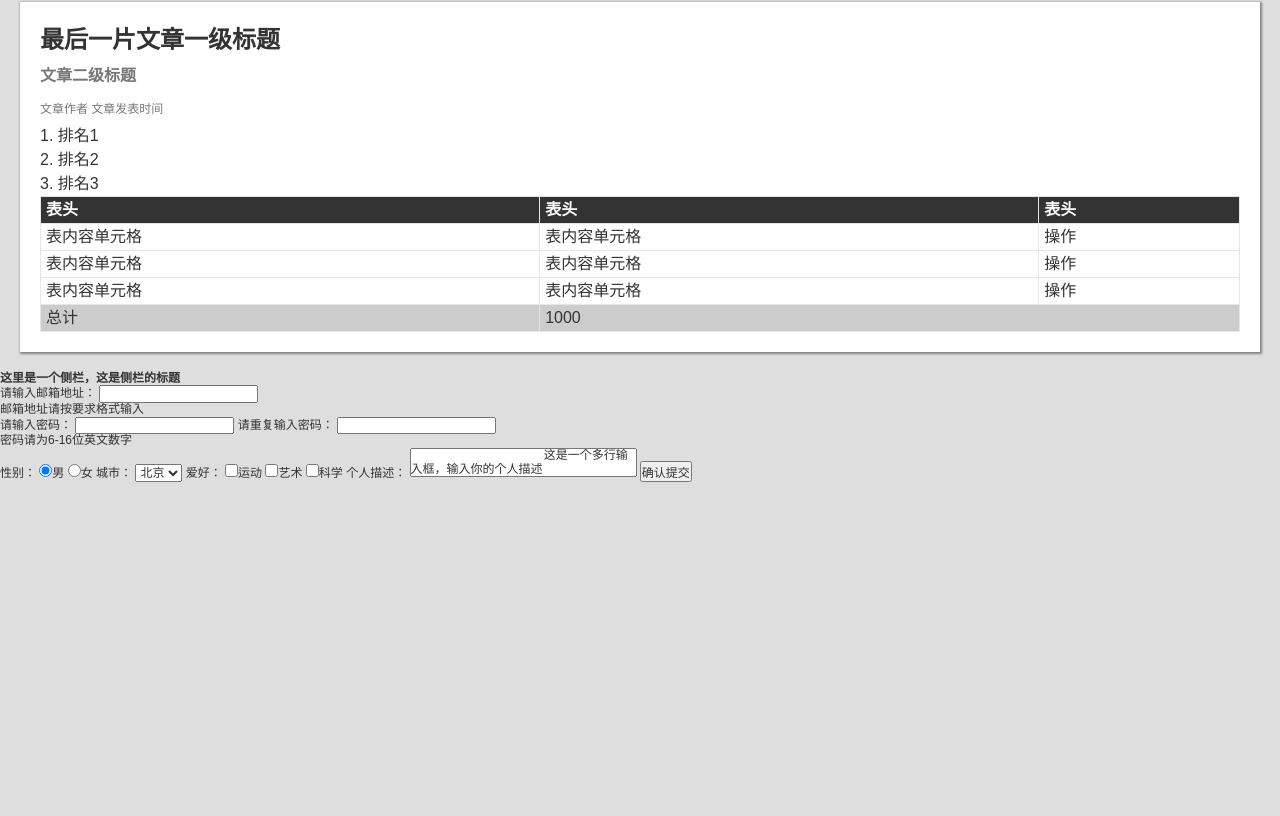
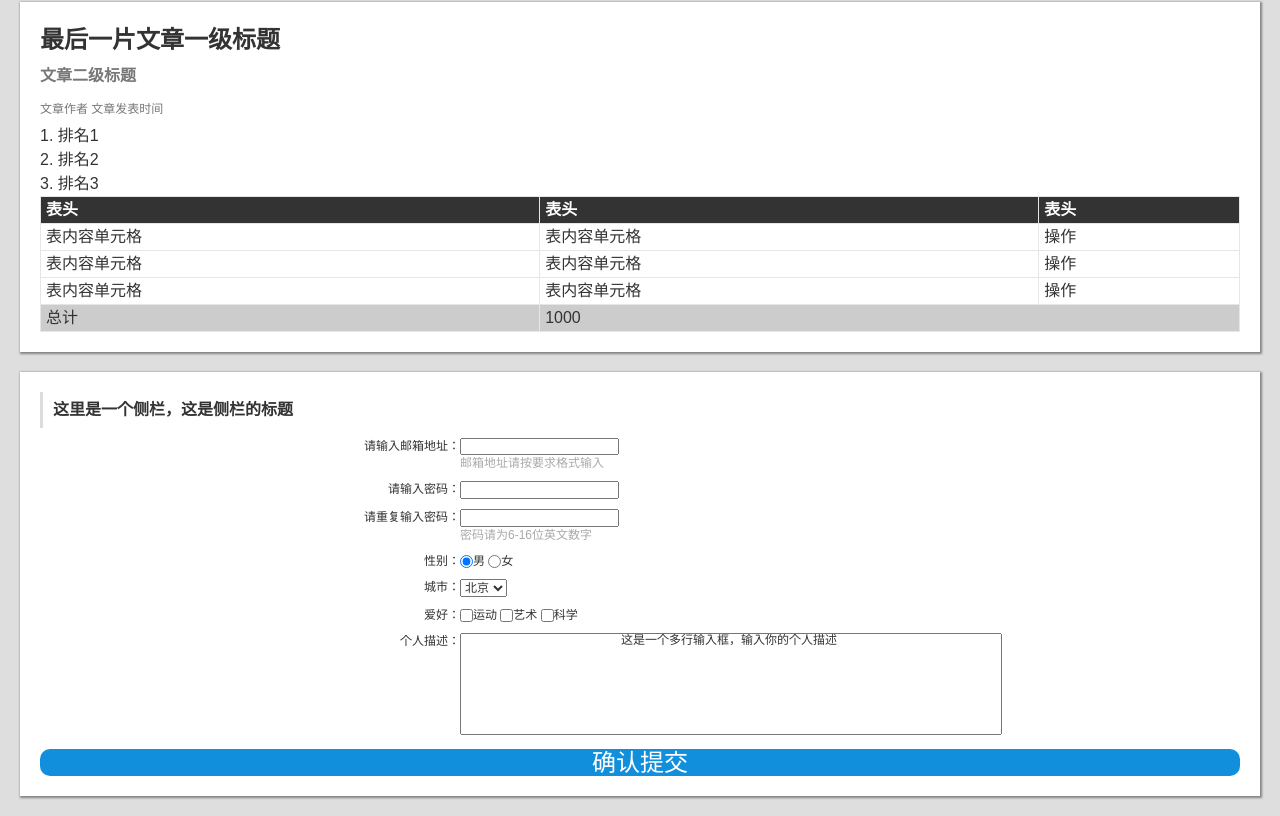
Before and after one commit to Orzcor/ife, a plain HTML site: page 1-2/test1-2.html in a window 1280 px wide. Shown: the part 2347-3163 px from the top of the page. Before the commit the page ends 2829 px from the top, so only its background shows below. Drawn offline with Linux system fonts and the light colour scheme.

Commit message:
update 1-2

```diff
--- a/1-2/css/1-2.css
+++ b/1-2/css/1-2.css
@@ -13,7 +13,8 @@ body{background:#dedede;}
 
 
 /* 文章模块 m-art */
-.m-art{margin:20px 20px;padding:20px 20px;background:#fff;font-size:16px;line-height:16px;box-shadow:1px 1px 2px 1px #848484;}
+.m-art, .m-sd{margin:20px 20px;padding:20px 20px;background:#fff;line-height:16px;box-shadow:1px 1px 2px 1px #848484;}
+.m-art{font-size:16px;}
 .m-art h2{padding:10px 0;font-size:24px;font-weight:bold;}
 .m-art h3{padding:10px 0;font-size:16px;color:#777;font-weight:bold;}
 .m-art .auther, .m-art .time{color:#777;font-size:12px;line-height:30px;}
@@ -28,4 +29,15 @@ body{background:#dedede;}
 .m-art .tab th{background:#333;color:#fff;font-weight:bold;}
 .m-art .tab .bottom{background:#ccc;}
 
+/* 侧栏模块 m-sd */
+.m-sd{}
+.m-sd h2{padding:10px 10px;font-size:16px;font-weight:bold;border-left:3px solid #DCDCDC;}
+.m-sd div{margin:10px 0;}
+.m-sd label{display:block;float:left;width:35%;text-align:right;}
+.m-sd .tips{margin-left:35%;font-size:12px;color:#aaa;}
+.m-sd .msg{width:45%;height:100px;}
+.m-sd input[type="checkbox"], .m-sd input[type="radio"]{vertical-align:middle;}
+.m-sd .submit{margin:0 auto;width:100%;font-size:24px;color:#fff;background:#128fdc;border:none;border-radius:10px;}
+
+
 /* 元件 u-. */
--- a/1-2/test1-2.html
+++ b/1-2/test1-2.html
@@ -119,41 +119,55 @@
 				</tbody>
 			</table>
 		</article>
-		<aside>
+		<aside class="m-sd">
 			<h2>这里是一个侧栏，这是侧栏的标题</h2>
 			<form action="##">
+				<div>
 					<label for="email">请输入邮箱地址：</label>
 					<input type="text" id="email" />
-				<p>邮箱地址请按要求格式输入</p>
+					<p class="tips">邮箱地址请按要求格式输入</p>
+				</div>
 
-				<label for="psw">请输入密码：</label>
-				<input type="password" id="psw" />
-				<label for="re-psw">请重复输入密码：</label>
-				<input type="password" id="re-psw" />
-				<p>密码请为6-16位英文数字</p>
+				<div>
+					<label for="pwd">请输入密码：</label>
+					<input type="password" id="pwd" />
+				</div>
+				<div>
+					<label for="re-pwd">请重复输入密码：</label>
+					<input type="password" id="re-pwd" />
+					<p class="tips">密码请为6-16位英文数字</p>
+				</div>
 
+				<div>
 					<label>性别：</label>
 					<input type="radio" checked="check" name="sex" value="male" />男
 					<input type="radio" name="sex" value="female" />女
+				</div>
 
+				<div>
 					<label>城市：</label>
 					<select name="">
 						<option value="北京">北京</option>
 						<option value="上海">上海</option>
 						<option value="西安">西安</option>
 					</select>
+				</div>
 
+				<div>
 					<label>爱好：</label>
 					<input type="checkbox" name="checkbox1" value="" />运动
 					<input type="checkbox" name="checkbox2" value="" />艺术
 					<input type="checkbox" name="checkbox3" value="" />科学
+				</div>
 
+				<div>
 					<label>个人描述：</label>
-				<textarea name="MSG" id="" cols="30" rows="2">
+					<textarea class="msg">
 						这是一个多行输入框，输入你的个人描述
 					</textarea>
+				</div>
 
-				<input type="submit" value="确认提交" />
+				<input class="submit" type="submit" value="确认提交" />
 			</form>
 		</aside>
 	</main>
```
Lines whose indentation alone changed are shown as unchanged.
